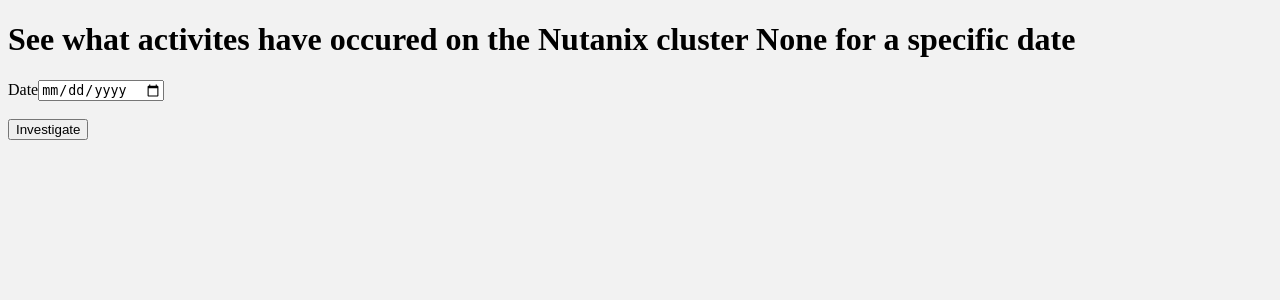
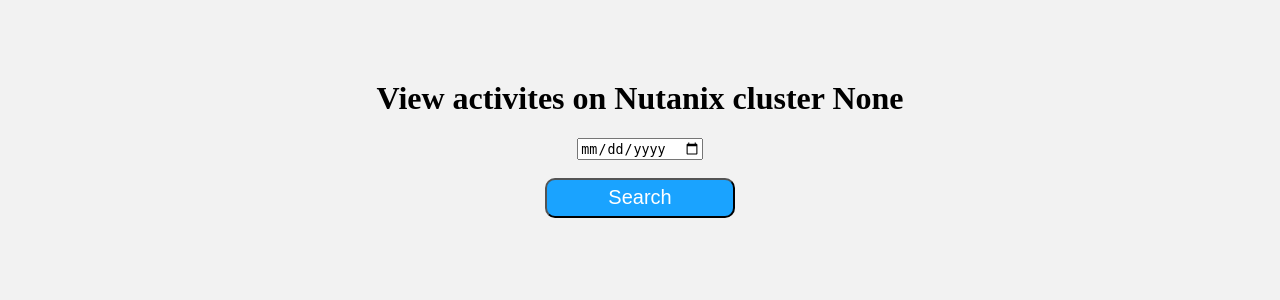
Before and after one commit to mstockwell/NTNX_Investigator, a Flask app: page /querymainpage in a window 1280 px wide. Shown: the top 300 px of the page. Run offline with Flask 2, Linux system fonts and the light colour scheme.

Commit message:
Added link to try another date.  CSS updates for pages.

```diff
--- a/NTNXWhoDidWhat/NTNXInvestigator.py
+++ b/NTNXWhoDidWhat/NTNXInvestigator.py
@@ -98,6 +98,9 @@ def get_events_data(investigate_date):
     def protect_domain_entities_event():
         return "user_info", "protect_domain_entities_event"
 
+    def pd_OOB_sched_event():
+        return "user_info", "pd_OOB_sched_event"
+
     event_types = {
         'LoginInfoAudit': login_event,
         'ContainerAudit': container_event,
@@ -115,6 +118,7 @@ def get_events_data(investigate_date):
         'UpgradeInfoAudit' : upgrade_info_event,
         'SoftwareReleaseAudit': software_release_event,
         'NFSWhiteListAudit': nfs_whitelist_event,
+        'PdOOBScheduleAudit': pd_OOB_sched_event,
     }
 
     print "create events URL"
--- a/NTNXWhoDidWhat/templates/querymainpage.html
+++ b/NTNXWhoDidWhat/templates/querymainpage.html
@@ -4,14 +4,16 @@
     <meta charset="UTF-8">
     <title>Query Main Page</title>
     <link rel=stylesheet type=text/css href="{{ url_for('static', filename='main.css') }}">
+       <meta name="viewport" content="width=device-width, initial-scale=1.0">
 </head>
 <body>
-<H1>See what activites have occured on the Nutanix cluster  {{ cluster_name }}  for a specific date</H1>
-<div class="container">
-            <form action="" method="post">
-              <label>Date</label><input type="date" placeholder="" name="investigate_date" value="{{request.form.investigate_date}}">
+    <center>
+    <div class="wrapper">
+        <H1>View activites on Nutanix cluster {{ cluster_name }}</H1>
+        <form class="form-query" action="" method="post">
+            <input class="form-control" type="date" placeholder="Date" name="investigate_date" value="{{request.form.investigate_date}}">
             <br><br>
-              <input class="btn btn-default" type="submit" value="Investigate">
+            <input class="button big-btn" type="submit" value="Search">
         </form>
         {% if error %}
     <div class="wrapper">
@@ -19,5 +21,6 @@
             {% endif %}
     </div>
     </div>
+    </center>
   </body>
 </html>
```
Also changed, not shown: NTNXWhoDidWhat/templates/results.html (+8 -0 lines). Lines whose indentation alone changed are shown as unchanged.
